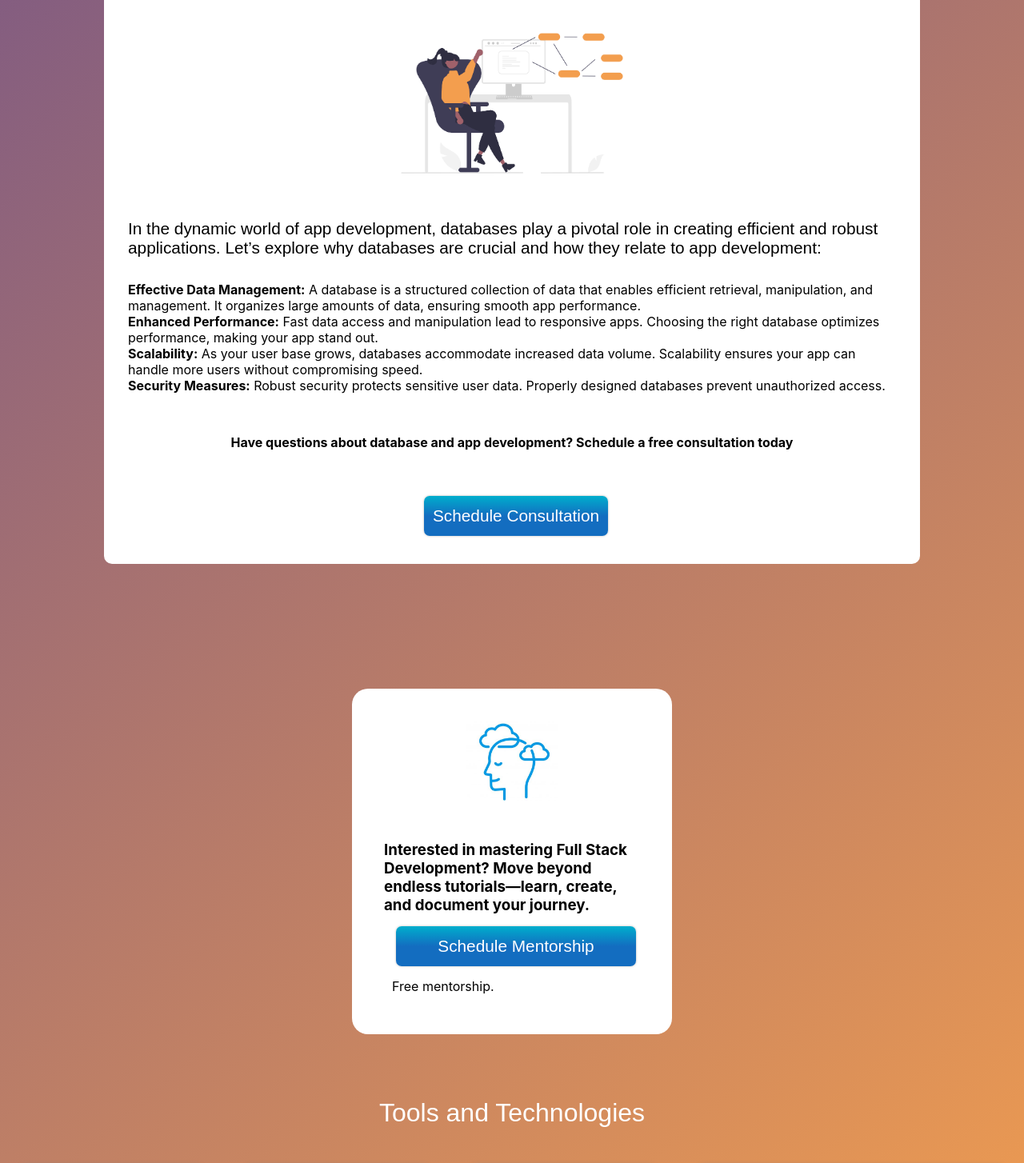
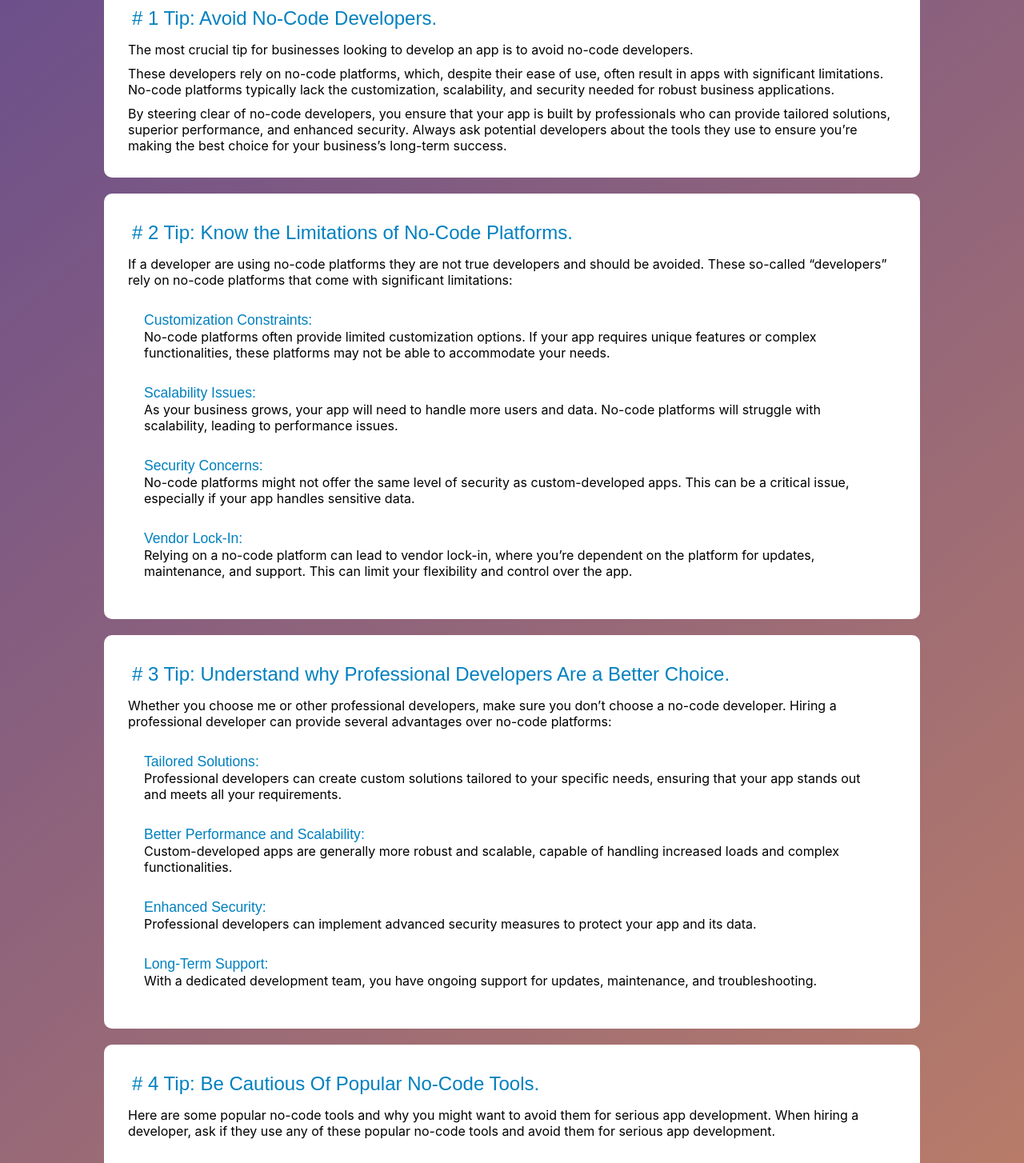
Before and after one commit to louieLouie117/lcDataSolution, a React (Create React App) app in the folder client/: page / in a window 1280 px wide. Shown: the part 2342-3796 px from the top of the page at 80% size. Built offline with nearby package versions, Linux system fonts and the light colour scheme.

Commit message:
TipsForBusinesses

```diff
--- a/client/src/components/LandingPage/Services.jsx
+++ b/client/src/components/LandingPage/Services.jsx
@@ -271,39 +271,133 @@ const premiumServiceHandler = () => {
                 <section>
                     <ul className='ServicesCard'>
 
+                        <h1>Tips for Businesses Looking for an App:</h1>
                         <li>
-                            <h2>The Importance of Databases in App Development.</h2>
-                            <div className='ServiceCardInfo'>
-                            <img src="/img/HeroSoftwareImg.png" alt="" />
+                            <h2># 1 Tip: Avoid No-Code Developers.</h2>
+
+
+                            {/* <p>In today’s digital age, having a custom app can significantly enhance your business operations, customer engagement, and overall efficiency. However, the path to developing a successful app is fraught with decisions, one of which is whether to use a no-code development platform or hire a professional developer. Here are some tips for businesses looking to develop an app and why you might want to avoid no-code developers.</p> */}
+                            <p>The most crucial tip for businesses looking to develop an app is to avoid no-code developers.</p>
+                            <p> These developers rely on no-code platforms, which, despite their ease of use, often result in apps with significant limitations. No-code platforms typically lack the customization, scalability, and security needed for robust business applications.</p>
                             <p>
-                            In the dynamic world of app development, databases play a pivotal role in creating efficient and robust applications. Let’s explore why databases are crucial and how they relate to app development:
+                             By steering clear of no-code developers, you ensure that your app is built by professionals who can provide tailored solutions, superior performance, and enhanced security. Always ask potential developers about the tools they use to ensure you’re making the best choice for your business’s long-term success.
                             </p>
-                    <ul>
-                        <li><strong>Effective Data Management:</strong> A database is a structured collection of data that enables efficient retrieval, manipulation, and management.
-                        It organizes large amounts of data, ensuring smooth app performance.</li>
-                        <li><strong>Enhanced Performance:</strong> Fast data access and manipulation lead to responsive apps.
-                        Choosing the right database optimizes performance, making your app stand out.</li>
-                        <li><strong>Scalability:</strong> As your user base grows, databases accommodate increased data volume.
-                        Scalability ensures your app can handle more users without compromising speed.</li>
-                        <li><strong>Security Measures:</strong> Robust security protects sensitive user data.
-                        Properly designed databases prevent unauthorized access.</li>
-
-                    </ul>
-                    <h4>Have questions about database and app development? Schedule a free consultation today</h4>
-                    <footer>
-
-                              <a href="https://calendly.com/cardona-luis/30min">
-                              <button className='MainBTN'>Schedule Consultation</button>
-                              </a>
-
-                      </footer>
-
-            </div>
-
 
 
 
                         </li>
+                        <li>
+                            <h2># 2 Tip: Know the Limitations of No-Code Platforms.</h2>
+
+
+                            <p>If a developer are using no-code platforms they are not true developers and should be avoided. These so-called “developers” rely on no-code platforms that come with significant limitations:</p>
+                            <ul className="NestedArticles">
+                                <li>
+                                    <h3>Customization Constraints:</h3>
+                                    <p>No-code platforms often provide limited customization options. If your app requires unique features or complex functionalities, these platforms may not be able to accommodate your needs.</p>
+
+                                </li>
+                                <li>
+                                    <h3>Scalability Issues:</h3>
+                                    <p>As your business grows, your app will need to handle more users and data. No-code platforms will struggle with scalability, leading to performance issues.</p>
+
+                                </li>
+
+                                <li>
+                                    <h3>Security Concerns:</h3>
+                                    <p>No-code platforms might not offer the same level of security as custom-developed apps. This can be a critical issue, especially if your app handles sensitive data.</p>
+
+                                </li>
+
+                                <li>
+                                    <h3>Vendor Lock-In:</h3>
+                                    <p>Relying on a no-code platform can lead to vendor lock-in, where you’re dependent on the platform for updates, maintenance, and support. This can limit your flexibility and control over the app.</p>
+
+                                </li>
+                            </ul>
+
+
+                        </li>
+
+                        <li>
+                            <h2># 3 Tip: Understand why Professional Developers Are a Better Choice.</h2>
+
+                            <p>Whether you choose me or other professional developers, make sure you don’t choose a no-code developer. Hiring a professional developer can provide several advantages over no-code platforms:</p>
+                            <ul className="NestedArticles">
+                                <li>
+                                    <h3>Tailored Solutions:</h3>
+                                    <p>Professional developers can create custom solutions tailored to your specific needs, ensuring that your app stands out and meets all your requirements.</p>
+
+                                </li>
+                                <li>
+                                    <h3>Better Performance and Scalability:</h3>
+                                    <p>Custom-developed apps are generally more robust and scalable, capable of handling increased loads and complex functionalities.</p>
+                                </li>
+                                <li>
+                                    <h3>Enhanced Security:</h3>
+                                    <p>Professional developers can implement advanced security measures to protect your app and its data.</p>
+                                </li>
+                                <li>
+                                    <h3>Long-Term Support:</h3>
+                                    <p>With a dedicated development team, you have ongoing support for updates, maintenance, and troubleshooting.</p>
+                                </li>
+                            </ul>
+
+
+                        </li>
+
+                        <li>
+                            <h2># 4 Tip: Be Cautious Of Popular No-Code Tools.</h2>
+
+                            <p>Here are some popular no-code tools and why you might want to avoid them for serious app development. When hiring a developer, ask if they use any of these popular no-code tools and avoid them for serious app development.</p>
+
+                            <ul className="NestedArticles">
+                                <li>
+                                <h3>Salesforce:</h3>
+                                    <p>While excellent for CRM and business automation, Salesforce’s no-code app development can be limiting for highly customized apps.</p>
+                                </li>
+
+                                <li>
+                                    <h3>Bubble:</h3>
+                                    <p>For prototyping and simple apps, but it can struggle with performance and scalability for more complex applications.</p>
+                                </li>
+
+                                <li>
+                                    <h3>Adalo:</h3>
+                                    <p>For basic apps, but lacks the flexibility and power needed for more sophisticated projects.</p>
+                                </li>
+
+                                <li>
+                                    <h3>Glide:</h3>
+                                    <p>For creating simple mobile apps from spreadsheets, but not suitable for complex, feature-rich applications.</p>
+                                </li>
+
+                                <li>
+                                    <h3>Airtable:</h3>
+                                    <p>For database management and simple apps, but not designed for high-performance or highly customized apps.</p>
+                                </li>
+
+                            </ul>
+
+
+                        </li>
+
+                        <li>
+                        <div className='ServiceCardInfo'>
+                        <h2>Lets chat about any questions you may have.</h2>
+                            <img src="/img/HeroSoftwareImg.png" alt="" />
+                            </div>
+                            <p>If you have any questions or are ready to take the next step in developing a custom app for your business, don’t hesitate to schedule a consultation.</p>
+                            <p>During the consultation, we can discuss your unique needs, explore potential solutions, and determine the best path forward for your business. Whether you’re looking to streamline operations, enhance customer engagement, or create new revenue streams, a custom app can help you achieve your goals.</p>
+
+
+
+                           <a href="https://calendly.com/cardona-luis/30min">
+                           <button className='MainBTN'>Schedule Consultation</button>
+                           </a>
+
+                   </li>
+
                     </ul>
                 </section>
 
--- a/client/src/components/LandingPage/ToolsTechnologies.jsx
+++ b/client/src/components/LandingPage/ToolsTechnologies.jsx
@@ -4,54 +4,10 @@ function ToolsTechnologies(props) {
   return (
     <div className="devTools-container">
 
-<section>
-                    <div className="PeaceOfMind">
-                        <main>
-                        <img src="/img/PeaceOfMindImg.png" alt="" />
 
-                            <div className="PeaceOfMindInfo">
-                            <h3>Interested in mastering Full Stack Development? Move beyond endless tutorials—learn, create, and document your journey.</h3>
-                            <div className='Contact-Container'>
+        <h2>Professional Developer Tools and Technologies</h2>
 
-
-
-                      <footer>
-
-                              <a href="https://calendly.com/cardona-luis/30min">
-                              <button className='MainBTN'>Schedule Mentorship</button>
-                              </a>
-
-                      </footer>
-                          <p>Free mentorship.</p>
-                          {/* <main>
-                      <a href="tel:925-809-2738">
-                        <img src="/img/Icons/IconPhone.png" alt="" />
-                      <button>Call</button>
-
-                      </a>
-
-                      <a href="sms:925-809-2738">
-                        <img src="/img/Icons/IconText.png" alt="" />
-                      <button>Text</button>
-                      </a>
-
-                      <a href="mailTo:LCwebsitesolutions@outlook.com?subject=Website&body= Hello Luis Cardona">
-                        <img src="/img/Icons/IconEmail.png" alt="" />
-                        <button>Email</button>
-                      </a>
-
-
-                      </main> */}
-
-                    </div>
-
-                            </div>
-
-                        </main>
-                    </div>
-                </section>
-        <h2>Tools and Technologies</h2>
-
+            <section></section>
             <section>
             <div className="blueLine"></div>
 
@@ -77,7 +33,37 @@ function ToolsTechnologies(props) {
                     </li>
 
                 </ul>
+
               </section>
+              <section>
+                    <div className="PeaceOfMind">
+                        <main>
+                        <img src="/img/PeaceOfMindImg.png" alt="" />
+
+                            <div className="PeaceOfMindInfo">
+                            <h3>Interested in mastering Full Stack Development? Move beyond endless tutorials—learn, create, and document your journey.</h3>
+                            <div className='Contact-Container'>
+
+
+
+                      <footer>
+
+                              <a href="https://calendly.com/cardona-luis/30min">
+                              <button className='MainBTN'>Schedule Mentorship</button>
+                              </a>
+
+                      </footer>
+                          <p>Free mentorship.</p>
+
+                    </div>
+
+                            </div>
+
+                        </main>
+                    </div>
+                </section>
+
+
 
 
 
--- a/client/src/modules/LandingPageStyles.css
+++ b/client/src/modules/LandingPageStyles.css
@@ -1285,8 +1285,7 @@ html{
     font: 2em sans-serif;
     justify-self: center;
     align-self: center;
-    padding-top: 20px;
-    margin-top: 40px;
+    margin: 40px;
 
   }
 
--- a/client/src/modules/ServicesStyles.css
+++ b/client/src/modules/ServicesStyles.css
@@ -1,7 +1,7 @@
 .Services-Container{
     /* background: linear-gradient(140deg, #2727aa, #f39e4e); */
     padding-top: 40px;
-    padding-bottom: 180px;
+    padding-bottom: 100px;
 }
 
 .Services-Container>header>h1{
@@ -12,8 +12,17 @@
     justify-content: center;
     row-gap: 20px;
     align-items: center;
+    /* background-color: white; */
+    border-radius: 10px;
+    margin: 5px;
 
 
+}
+
+.ServicesCard>h1{
+    font: 2em sans-serif;
+    color: white;
+    margin: 10px;
 }
 
 
@@ -58,10 +67,20 @@
 .ServicesCard>li>h2{
     font: 1.5em sans-serif;
     color: #0080BF;
-    width: 350px;
     padding: 5px;
     /* cursor: pointer; */
 
+}
+
+.NestedArticles{
+    display: grid;
+    row-gap: 30px;
+    padding: 20px;
+}
+
+.NestedArticles>li>h3{
+    font: 1.1em sans-serif;
+    color: #0080BF;
 }
 
 
@@ -264,6 +283,7 @@ justify-items: flex-end;
     }
     .ServicesCard>li{
         padding: 30px;
+        max-width: 60em;
     }
 
     .ServiceCardInfo{
```
